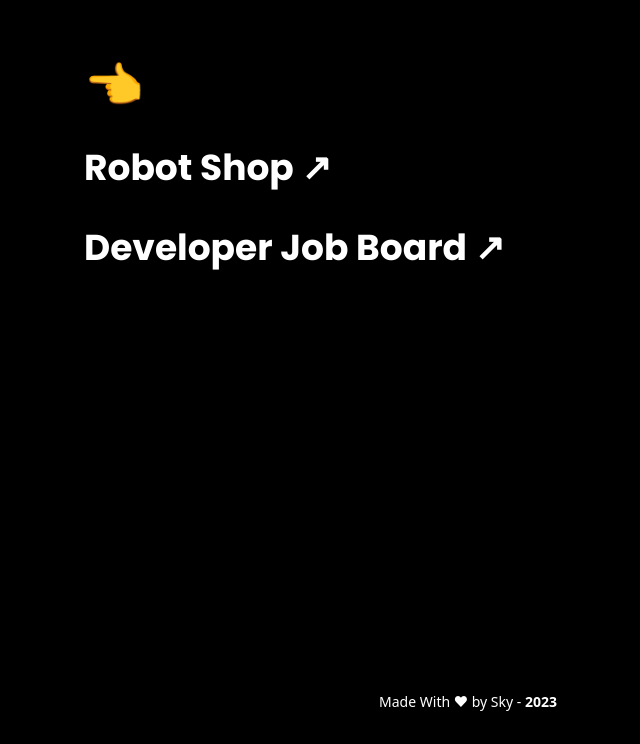
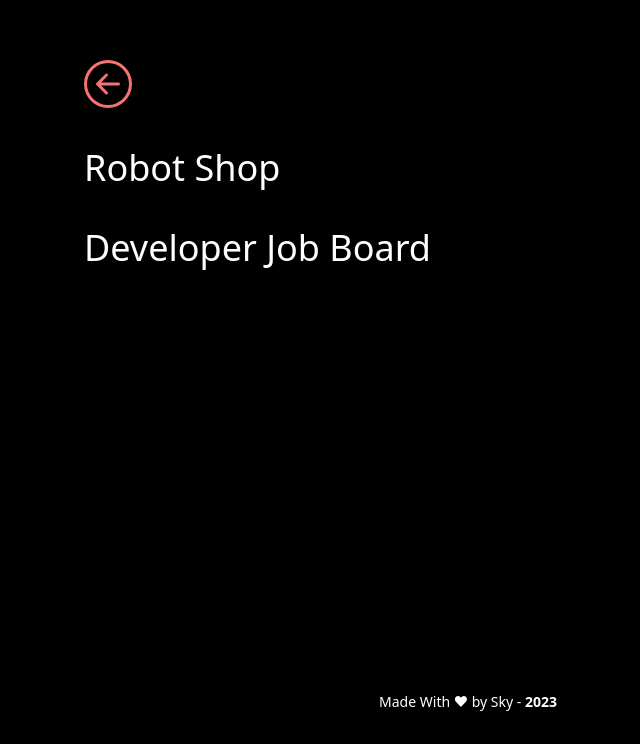
Before and after one commit to skystanoyevitch/sky-portfolio, a React (Create React App) app: page /portfolio in a window 1280 px wide. Shown: the part 140-884 px from the top of the page, without its empty margins (172-812 px from the left). Built offline with nearby package versions, Linux system fonts and the light colour scheme.

Commit message:
removed old emojis and added icons

```diff
--- a/src/Pages/Portfolio/Portfolio.jsx
+++ b/src/Pages/Portfolio/Portfolio.jsx
@@ -1,12 +1,14 @@
 import { allProjects } from "./allProjects";
+
+import { BsArrowLeftCircle } from "react-icons/bs";
 
 function Portfolio() {
 	return (
 		<>
 			<div className="h-screen text-white flex flex-col justify-center">
 				<div className="h-full py-24 md:pt-0 md:h-1/2 container mx-auto w-80 md:w-full md:max-w-2xl lg:max-w-3xl space-y-8 md:space-y-10">
-          <a href="/" className="text-5xl">
-            👈
+					<a href="/" className="text-5xl text-red-400">
+						<BsArrowLeftCircle />
 					</a>
 
 					{allProjects.map((project) => {
@@ -21,8 +23,9 @@ function Portfolio() {
 										target="blank_"
 										className=" w-full flex justify-between items-center"
 									>
-                    <div className="font-poppins font-bold text-2xl md:text-4xl text-neutral-300">
-                      {project.name} <span className="text-cyan-500">↗</span>
+										<div className="font-sans text-2xl md:text-4xl text-neutral-300">
+											{project.name}{" "}
+											<span className="text-slate-500"></span>
 										</div>
 									</a>
 								</li>
```
Lines whose indentation alone changed are shown as unchanged.
